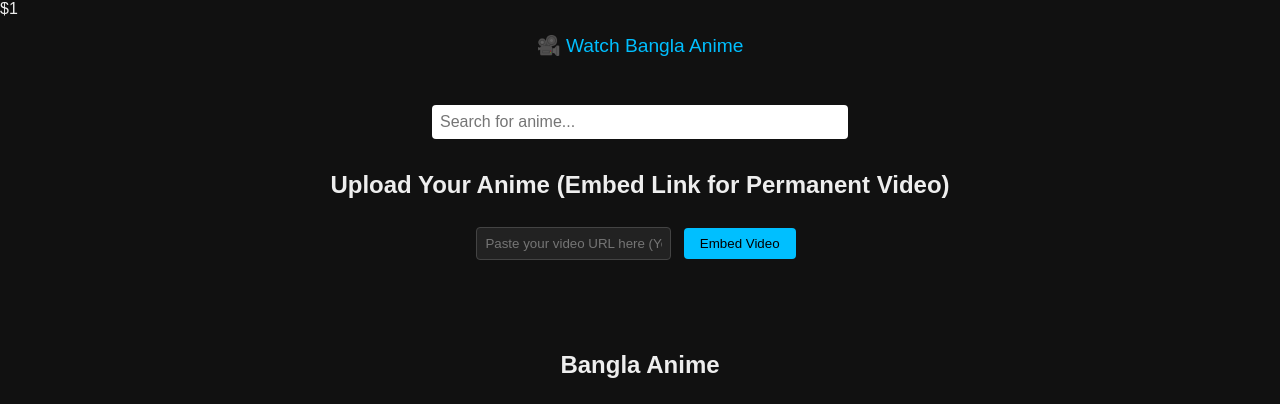
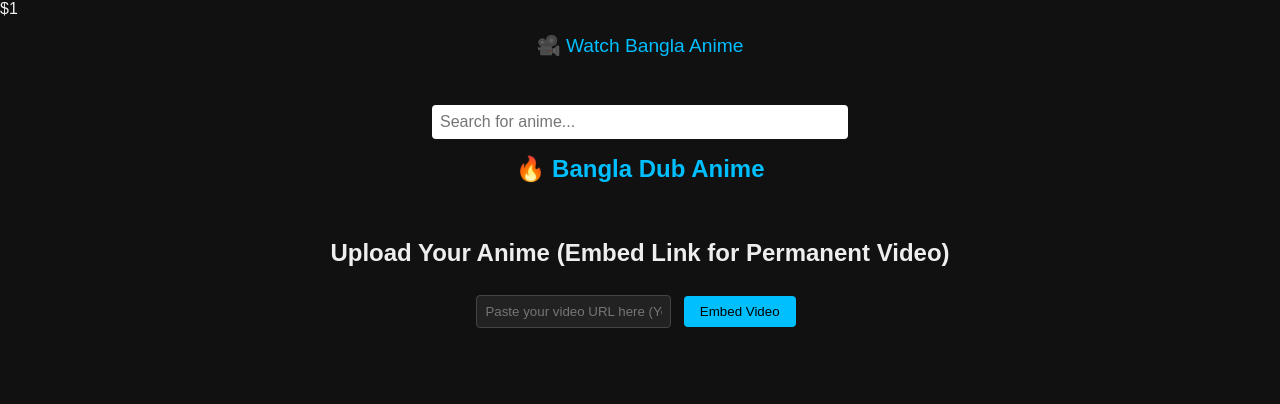
Before and after one commit to Piyas9/BUD-S-OFFICIAL, a plain HTML site: page index.html in a window 1280 px wide. Shown: the top 404 px of the page. Drawn offline with Linux system fonts and the light colour scheme.

Commit message:
Update index.html

```diff
--- a/index.html
+++ b/index.html
@@ -108,6 +108,9 @@
   <div class="search-box">
     <input type="text" id="searchInput" placeholder="Search for anime...">
   </div>
+  <div style="text-align:center; margin-top: -1rem; padding-bottom: 1rem;">
+    <h2 style="color:#00bfff;">🔥 Bangla Dub Anime</h2>
+  </div>
 
   <div class="upload-form">
     <h2>Upload Your Anime (Embed Link for Permanent Video)</h2>
```
